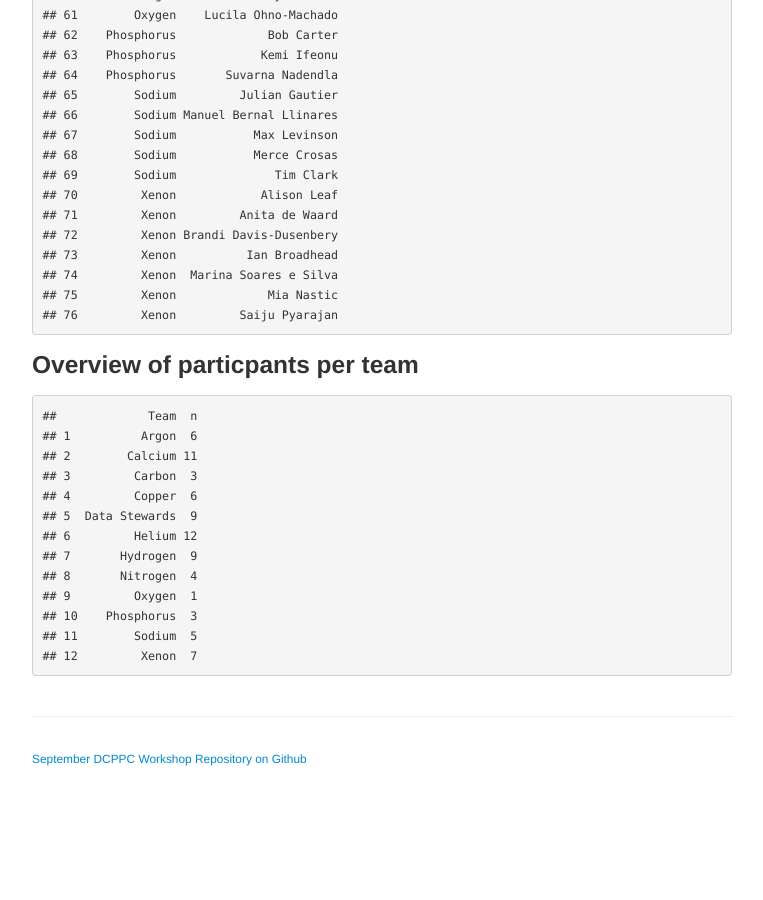
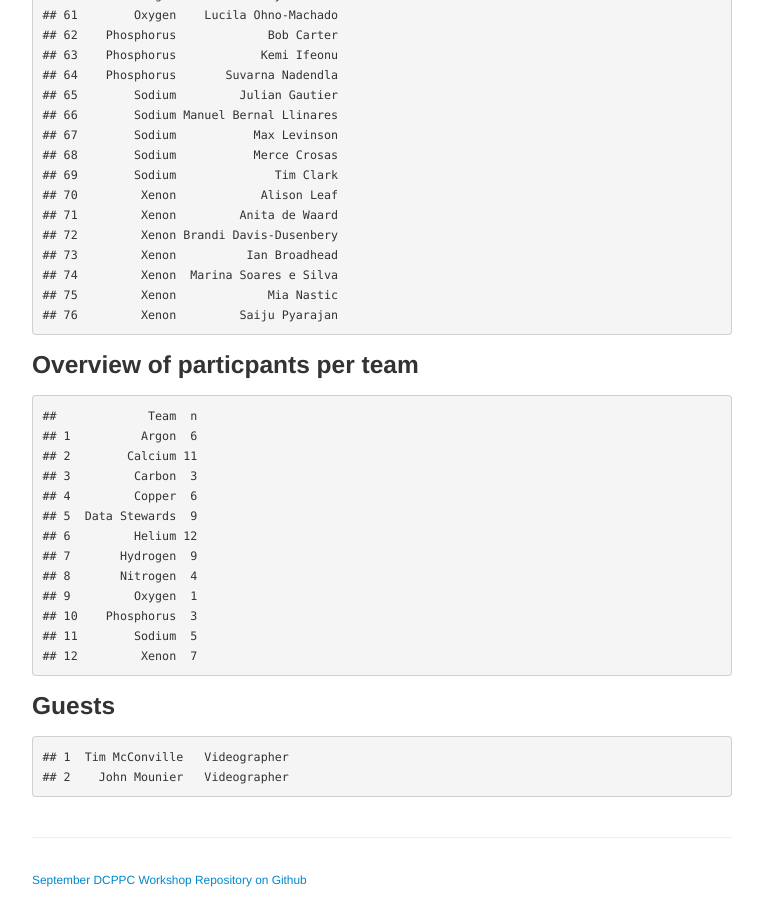
Before and after one commit to dcppc/2018-september-workshop, a Jekyll site: the page built from docs/attendees.md, in a window 1280 px wide and 900 px high, scrolled down 1458 px. Shown: the whole window, without its empty margins (258-1021 px from the left). Built offline with Jekyll 4.4.1, drawn with Linux system fonts in a browser that asks for light colours; before the commit the page ends 2237 px from its top, so only the background shows below that.

Commit message:
attendees

```diff
--- a/docs/attendees.md
+++ b/docs/attendees.md
@@ -102,3 +102,8 @@ _The following information was last updated on September 6, 2018._
     ## 10    Phosphorus  3
     ## 11        Sodium  5
     ## 12         Xenon  7
+
+### Guests
+
+    ## 1  Tim McConville   Videographer
+    ## 2    John Mounier   Videographer
```
